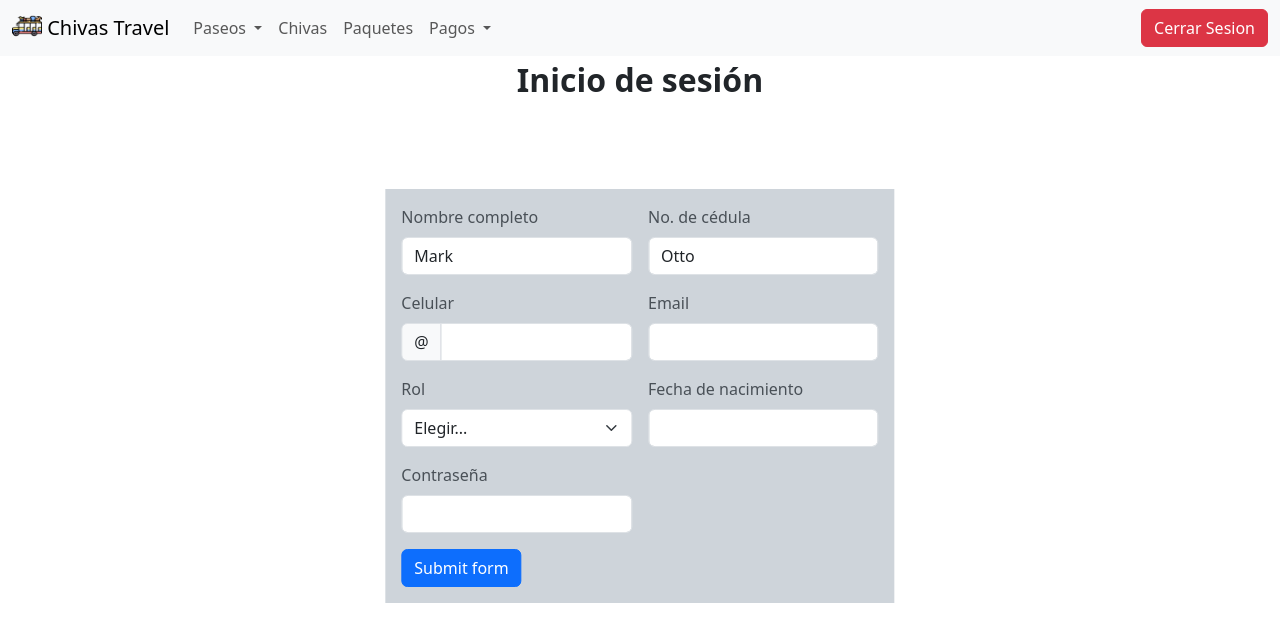
After one commit to jogaviriab/Requisitos-2024-1, a Django app: page /paseos/inicioSesionAdmin in a window 1280 px wide. The commit adds this page. Shown: the top 642 px of the page. Run offline with Django 5.2, Linux system fonts and the light colour scheme; some libraries are stand-ins or nearby versions.

Commit message:
inicioSesionAdmin V-1

```diff
--- /dev/null
+++ b/paseos/templates/inicioSesionAdmin.html
@@ -0,0 +1,109 @@
+<!DOCTYPE html>
+<html lang="en">
+<head>
+    <meta charset="UTF-8">
+    <meta name="viewport" content="width=device-width, initial-scale=1.0">
+    {% load static %}
+    <title>Registro de un paseo</title>
+    <link rel="stylesheet" href="{% static '/styles.css' %}">
+    <link href="{% static '/stylesApp.css' %}" rel="stylesheet">
+    <link rel="icon" type="image/x-icon" href="{% static '/images/chiva.png' %}">
+</head>
+<body>
+    <!-- Barra de navegacion -->
+    <header>
+        {% include "navbarAdmin.html" %}
+        <p class="fs-2 fw-bold text-center">Inicio de sesión</p>
+
+    </header>
+
+    <div id = "main" class = "container">
+        <br>
+        <div id="squareData" class="container col-12 col-md-5 position-absolute top-50 start-50 translate-middle">
+            <div id="containerData" class="p-3 mb-2 bg-dark-subtle text-dark-emphasis">
+                <section id="registerData">
+                    <form class="row g-3 needs-validation" novalidate>
+                        <div class="col-md-6">
+                        <label for="validationCustom01" class="form-label">Nombre completo</label>
+                        <input type="text" class="form-control" id="validationCustom01" value="Mark" required>
+                        <div class="valid-feedback">
+                            Aceptable
+                        </div>
+                        </div>
+                        <div class="col-md-6">
+                        <label for="validationCustom02" class="form-label">No. de cédula</label>
+                        <input type="text" class="form-control" id="validationCustom02" value="Otto" required>
+                        <div class="valid-feedback">
+                            Aceptable
+                        </div>
+                        </div>
+                        <div class="col-md-6">
+                        <label for="validationCustomUsername" class="form-label">Celular</label>
+                        <div class="input-group has-validation">
+                            <span class="input-group-text" id="inputGroupPrepend">@</span>
+                            <input type="text" class="form-control" id="validationCustomUsername" aria-describedby="inputGroupPrepend" required>
+                            <div class="invalid-feedback">
+                            Ingrese un No. de celular válido.
+                            </div>
+                        </div>
+                        </div>
+                        <div class="col-md-6">
+                        <label for="validationCustom03" class="form-label">Email</label>
+                        <input type="text" class="form-control" id="validationCustom03" required>
+                            <div class="invalid-feedback">
+                                Ingrese un correo válido.
+                            </div>
+                        </div>
+                        <div class="col-md-6">
+                        <label for="validationCustom04" class="form-label">Rol</label>
+                        <select class="form-select" id="validationCustom04" required>
+                            <option selected disabled value="">Elegir...</option>
+                            <option>...</option>
+                        </select>
+                            <div class="invalid-feedback">
+                                Elegir un rol.
+                            </div>
+                        </div>
+                        <div class="col-md-6">
+                        <label for="validationCustom05" class="form-label">Fecha de nacimiento</label>
+                        <input type="text" class="form-control" id="validationCustom05" required>
+                            <div class="invalid-feedback">
+                                Ingrese una fecha correcta.
+                            </div>
+                        </div>
+                        <div class="col-md-6">
+                            <label for="validationCustom06" class="form-label">Contraseña</label>
+                            <input type="text" class="form-control" id="validationCustom06" required>
+                                <div class="invalid-feedback">
+                                    Ingrese una contraseña válida.
+                                </div>
+                            </div>
+                        <div class="col-12">
+                        <button class="btn btn-primary" type="submit">Submit form</button>
+                        </div>
+                        <script>
+                            (() => {
+    'use strict'
+
+    // Fetch all the forms we want to apply custom Bootstrap validation styles to
+    const forms = document.querySelectorAll('.needs-validation')
+
+    // Loop over them and prevent submission
+    Array.from(forms).forEach(form => {
+        form.addEventListener('submit', event => {
+        if (!form.checkValidity()) {
+            event.preventDefault()
+            event.stopPropagation()
+        }
+
+        form.classList.add('was-validated')
+        }, false)
+    })
+    })()
+                        </script>
+                    </form>
+                </section>
+            </div>
+        </div>
+    </div>
+</body>
--- a/paseos/templates/verPaseosAdmin.html
+++ b/paseos/templates/verPaseosAdmin.html
@@ -5,6 +5,7 @@
     <meta name="viewport" content="width=device-width, initial-scale=1.0">
     {% load static %}
 
+    <link rel="icon" type="image/x-icon" href="{% static '/images/chiva.png' %}">
     <link rel="stylesheet" href="{% static '/styles.css' %}">
     <title>Crear Paseo</title>
 </head>
--- a/paseos/urls.py
+++ b/paseos/urls.py
@@ -9,4 +9,5 @@ urlpatterns = [
     path('chivas/eliminarChiva/<str:placa>', views.eliminarChiva, name='eliminarChiva'),
     path('verPaseosAdmin/', views.verPaseosAdmin, name='verPaseosAdmin'),
     path('paseoAdmin/<int:id>', views.paseoAdmin, name='paseoAdmin'),
+    path('inicioSesionAdmin', views.inicioSesionAdmin, name='inicioSesionAdmin' )
 ]
--- a/paseos/views.py
+++ b/paseos/views.py
@@ -27,6 +27,12 @@ def verAdmins(request):
     context = {
         'listaAdmins': listaAdmins,
     }
+    return HttpResponse(template.render(context, request))
+
+def inicioSesionAdmin(request):
+    template = loader.get_template('inicioSesionAdmin.html')
+    context = {}
+
     return HttpResponse(template.render(context, request))
 
 def registrarPaseo(request):
```
Also changed, not shown: paseos/models.py (line endings or trailing spaces).
